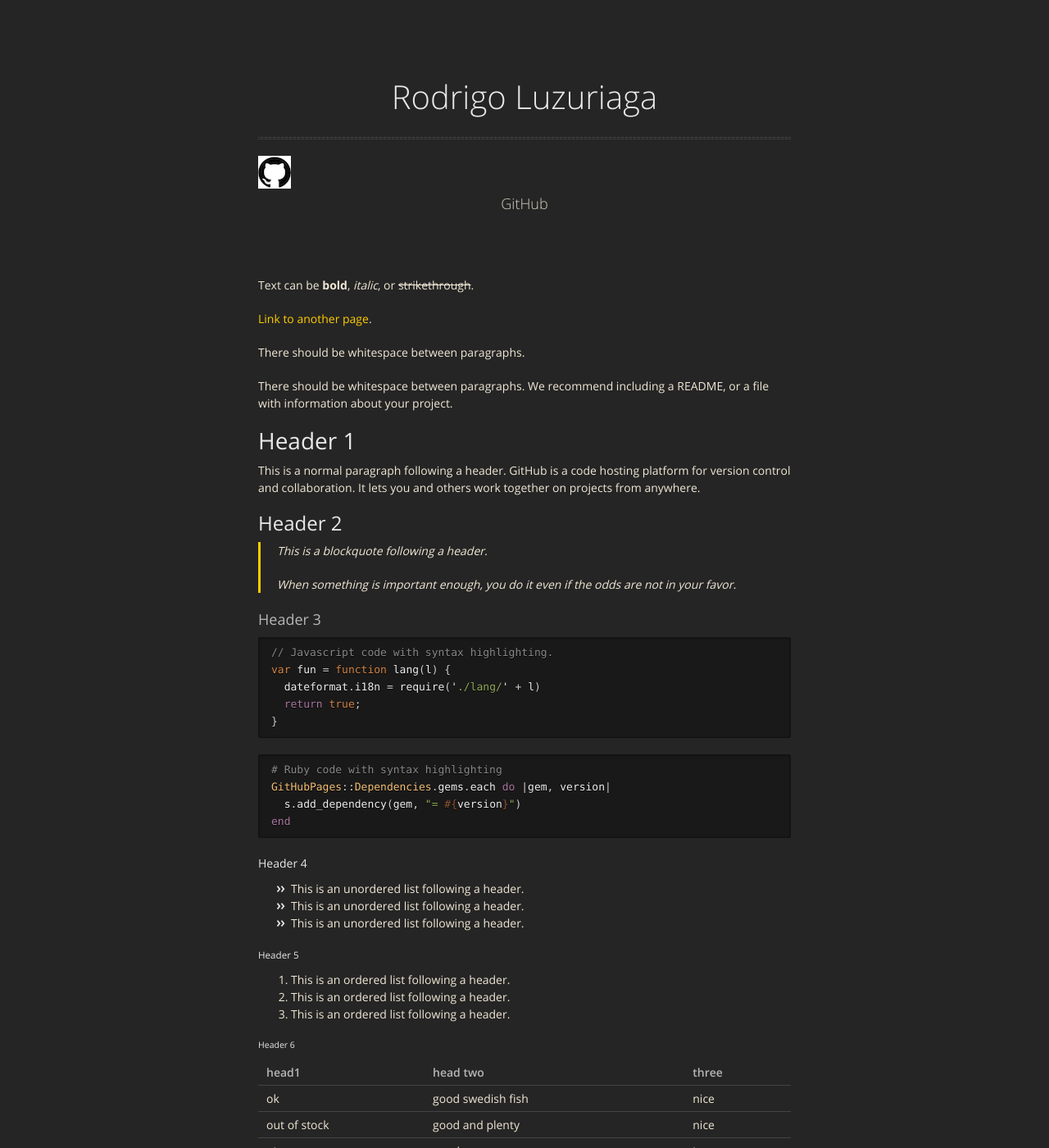
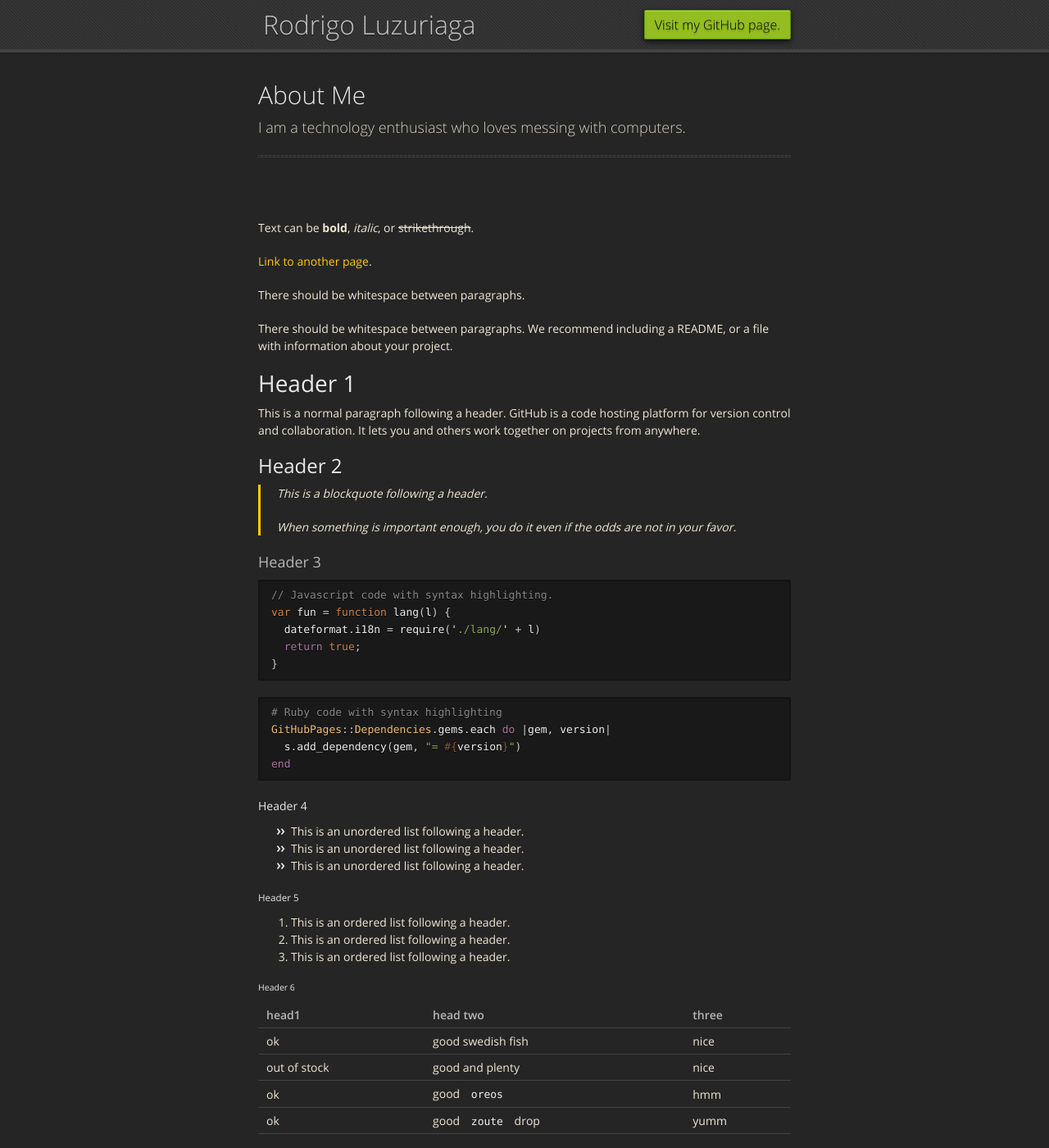
Before and after one commit to rluzuriaga/rluzuriaga.github.io, a Jekyll site: the page built from index.md, in a window 1280 px wide and 1400 px high. Shown: the whole window at 82% size. Built offline with Jekyll 4.4.1, drawn with Linux system fonts in a browser that asks for light colours; nearby versions of some CDN libraries; the repository's description, which GitHub fills in, is left out.

Commit message:
Messed arround with the css to add a little bit of information. Still just trying to figure out how I want this site to look.

```diff
--- a/_layouts/default.html
+++ b/_layouts/default.html
@@ -18,29 +18,23 @@
 
   </head>
   <body>
-      <!-- <div id="header">
+      <div id="header">
         <nav>
-          <li class="fork"><a href="{{ site.github.repository_url }}">View On GitHub</a></li>
-          {% if site.show_downloads %}
-            <li class="downloads"><a href="{{ site.github.zip_url }}">ZIP</a></li>
-            <li class="downloads"><a href="{{ site.github.tar_url }}">TAR</a></li>
-            <li class="title">DOWNLOADS</li>
-          {% endif %}
+          <a class="name" href="/">Rodrigo Luzuriaga</a>
+          <li class="fork"><a href="https://github.com/rluzuriaga">Visit my GitHub page.</a></li>
         </nav>
-      </div>end header -->
+      </div><!--end header -->
 
     <div class="wrapper">
 
       <section>
         <div id="title">
-          <h1>{{ site.title | default: "rluzuriaga.github.io" }}</h1><br>
+          <h1>About Me</h1>
+          <p>I am a technology enthusiast who loves messing with computers.</p>
           <!-- <p>{{ site.description | default: site.github.project_tagline }}</p> -->
           <hr>
           <!-- <span class="credits left">Project maintained by <a href="{{ site.github.owner_url }}">{{ site.github.owner_name }}</a></span> -->
           <!-- <span class="credits right">Hosted on GitHub Pages &mdash; Theme by <a href="https://twitter.com/michigangraham">mattgraham</a></span> -->
-          <a href="https://github.com/rluzuriaga" target="_blank">
-          <img src="/assets/images/github.png" alt="GitHub">
-          <p>GitHub</p>
         </a>
         </div>
 
--- a/_sass/jekyll-theme-midnight.scss
+++ b/_sass/jekyll-theme-midnight.scss
@@ -170,20 +170,20 @@ dt {
     margin: 0 auto;
     padding: 0 10px;
     background: blue;
-    margin: 6px auto;
+    margin: 5px auto;
 
     li {
       font-family: 'OpenSansLight', "Helvetica Neue", Helvetica, Arial, sans-serif;
       font-weight: normal;
       list-style: none;
       display: inline;
-      color: white;
+      color: rgb(0, 0, 0);
       line-height: 50px;
-      text-shadow: 0px 1px 0px rgba(0,0,0,.2);
-      font-size: 14px;
+      text-shadow: 0px 1px 0px rgba(80, 80, 80, 0.2);
+      font-size: 16px;
 
       a {
-        color: white;
+        color: rgb(0, 0, 0);
         border: 1px solid #5d910b;
         background: linear_gradient(#93bd20, #659e10);
         border-radius: 2px;
@@ -193,7 +193,7 @@ dt {
         padding: 10px 12px;
         margin-top: 6px;
         line-height:14px;
-        font-size:14px;
+        font-size:16px;
         display:inline-block;
         text-align:center;
 
@@ -206,12 +206,12 @@ dt {
       }
 
       &.fork {
-        float: left;
+        float: right;
         margin-left: 0px;
       }
 
-      &.downloads {
-        float: right;
+      &.name {
+        float: left;
         margin-left: 6px;
       }
 
@@ -219,6 +219,28 @@ dt {
         float: right;
         margin-right: 10px;
         font-size: 11px;
+      }
+    }
+
+    // a inside of nav but without green box (Used for my name at the top left)
+    a {
+      font-family: 'OpenSansLight', "Helvetica Neue", Helvetica, Arial, sans-serif;
+      font-weight: normal;
+      list-style: none;
+      display: inline;
+      color: rgb(194, 194, 194);
+      line-height: 50px;
+      text-shadow: 0px 2px 0px rgba(0, 0, 0, 0.2);
+      font-size: 32px;
+
+      &:hover {
+        color: rgb(255, 255, 255);
+        text-shadow: 0px 4px 0px rgba(0, 0, 0, 0.2);
+      }
+
+      &.name {
+        float: left;
+        margin-left: 6px;
       }
     }
   }
@@ -239,9 +261,9 @@ section {
     h1 {
       font-family: 'OpenSansLight', "Helvetica Neue", Helvetica, Arial, sans-serif;
       font-weight: normal;
-      font-size: 40px;
-      text-align: center;
-      line-height: 36px;
+      font-size: 30px;
+      text-align: left;
+      line-height: 32px;
     }
 
     p {
@@ -249,7 +271,7 @@ section {
       font-family: 'OpenSansLight', "Helvetica Neue", Helvetica, Arial, sans-serif;
       font-weight: normal;
       font-size: 18px;
-      text-align: center;
+      text-align: left;
     }
 
     .credits {
```
